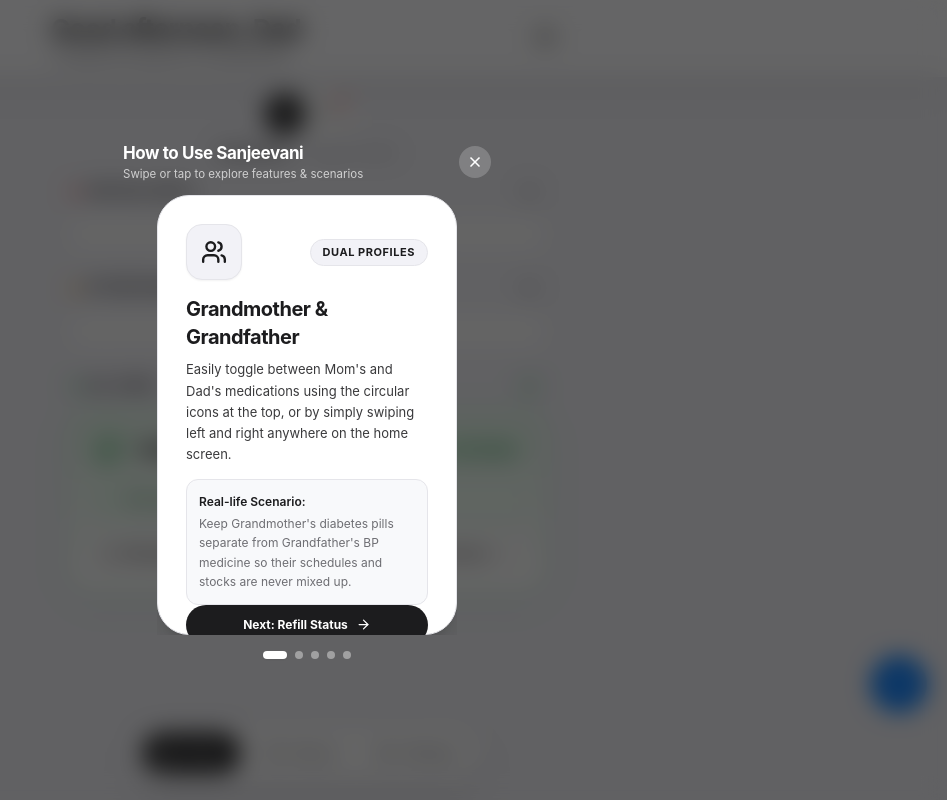
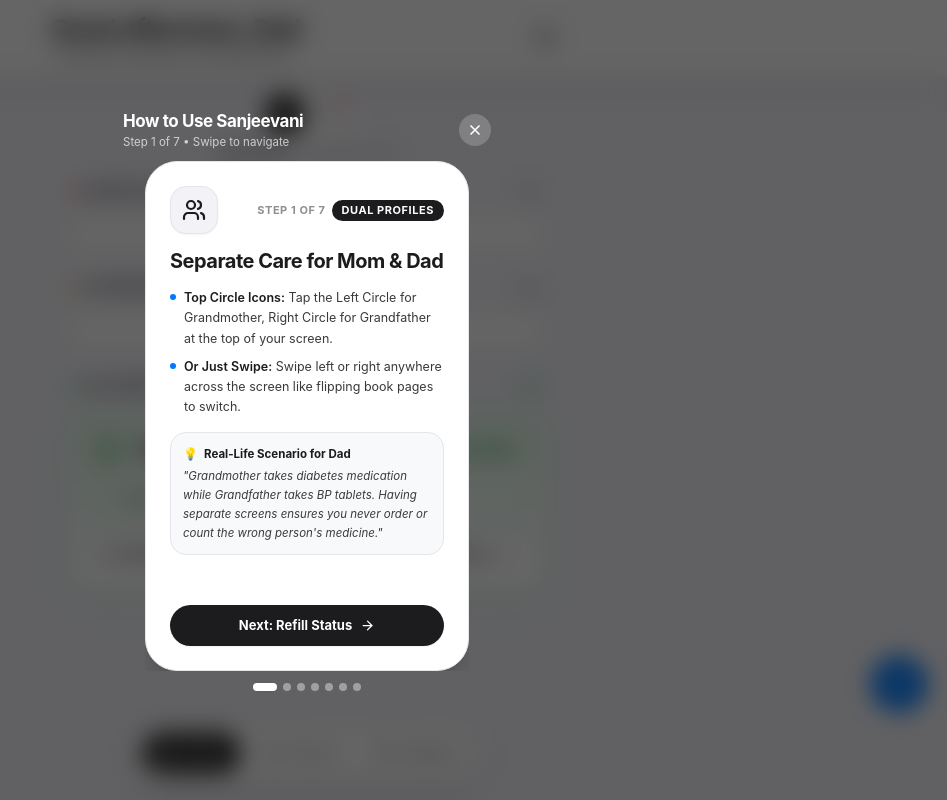
Before and after one commit to sauhardoroy/sanjeevani, a React (Vite) app: page / in a window 1280 px wide. Shown: the whole page, without its empty margins (333-1280 px from the left). Built offline with nearby package versions, Linux system fonts and the light colour scheme.

Commit message:
feat: standardize intro walkthrough with 7 step-by-step cards and clear scenarios

```diff
--- a/src/components/guide/AppGuideModal.jsx
+++ b/src/components/guide/AppGuideModal.jsx
@@ -10,13 +10,15 @@
   Users,
   AlertCircle,
   Layers,
-  CheckCircle2,
+  PlusCircle,
+  ClipboardCheck,
   MessageCircle,
-  ChevronRight,
-  ArrowRight
+  ShieldCheck,
+  ArrowRight,
+  CheckCircle2
 } from 'lucide-react';
 
-const ITEM_WIDTH = 300;
+const ITEM_WIDTH = 324;
 const GAP = 16;
 const CONTAINER_WIDTH = ITEM_WIDTH + GAP;
 const DRAG_BUFFER = 40;
@@ -31,47 +33,147 @@
 const GUIDE_CARDS = [
   {
     id: 1,
+    step: 1,
     badge: 'Dual Profiles',
-    title: 'Grandmother & Grandfather',
+    title: 'Separate Care for Mom & Dad',
     icon: Users,
-    description: 'Easily toggle between Mom\'s and Dad\'s medications using the circular icons at the top, or by simply swiping left and right anywhere on the home screen.',
-    scenario: 'Keep Grandmother\'s diabetes pills separate from Grandfather\'s BP medicine so their schedules and stocks are never mixed up.',
+    instructions: [
+      {
+        label: 'Top Circle Icons',
+        text: 'Tap the Left Circle for Grandmother, Right Circle for Grandfather at the top of your screen.',
+      },
+      {
+        label: 'Or Just Swipe',
+        text: 'Swipe left or right anywhere across the screen like flipping book pages to switch.',
+      },
+    ],
+    scenario: 'Grandmother takes diabetes medication while Grandfather takes BP tablets. Having separate screens ensures you never order or count the wrong person\'s medicine.',
     cta: 'Next: Refill Status',
   },
   {
     id: 2,
-    badge: 'Smart Sections',
-    title: 'Instant Refill Alerts',
+    step: 2,
+    badge: 'Refill Urgency',
+    title: '3 Instant Color Sections',
     icon: AlertCircle,
-    description: 'All medicines are automatically sorted into 3 clear sections: Critical Refill (🔴), Attention Required (🟡), and All Good (🟢) based on daily depletion.',
-    scenario: 'Glance at the home screen before visiting or ordering from 1mg/Apollo. If any medicine is in the Critical section, you know to reorder immediately.',
+    instructions: [
+      {
+        label: '🔴 Critical Refill',
+        text: 'Less than 7 days of medicine left in the house. Place a pharmacy order now.',
+      },
+      {
+        label: '🟡 Attention Required',
+        text: 'Active strip has only 2–3 pills left, or stock is running low.',
+      },
+      {
+        label: '🟢 All Good',
+        text: 'Plenty of medicine safe in reserve for more than 14 days.',
+      },
+    ],
+    scenario: 'Before calling Apollo Pharmacy or opening 1mg on your phone, check the top red section. If it\'s empty, your parents have plenty of supply.',
     cta: 'Next: Blister Strips',
   },
   {
     id: 3,
-    badge: 'Blister Foils',
-    title: 'Drop Zone Prediction',
+    step: 3,
+    badge: 'Active Strips',
+    title: 'Blister Pack "Drop Zone"',
     icon: Layers,
-    description: 'Expand any medicine card to view the physical silver blister pack. Sanjeevani predicts the "Drop Zone" when only 2–3 pills remain on an open strip.',
-    scenario: 'Grandparents often discard or open a new strip early when 2–3 pills are left. Sanjeevani accounts for this so you\'re never caught by an empty box.',
+    instructions: [
+      {
+        label: 'Tap Any Card',
+        text: 'Expand any medicine card to view the physical blister pack and individual pill bubbles.',
+      },
+      {
+        label: 'The "Drop Zone"',
+        text: 'Sanjeevani warns you with an amber tag when only 2–3 pills remain on an open strip.',
+      },
+    ],
+    scenario: 'Elderly parents often discard nearly-finished strips early, or open a fresh strip while 2 pills remain on the old one. Sanjeevani accounts for this so you don\'t get surprised.',
+    cta: 'Next: Adding Medicines',
+  },
+  {
+    id: 4,
+    step: 4,
+    badge: 'Prescriptions',
+    title: 'Adding a New Medicine',
+    icon: PlusCircle,
+    instructions: [
+      {
+        label: 'Floating (+) Button',
+        text: 'Tap the circular (+) button at the bottom right corner of the home screen.',
+      },
+      {
+        label: 'Select Profile',
+        text: 'Choose whether the prescription is for Grandmother or Grandfather.',
+      },
+      {
+        label: 'Set Dose & Packs',
+        text: 'Enter daily frequency (Morning, Noon, Night) and total unopened strips delivered.',
+      },
+    ],
+    scenario: 'Doctor prescribed a new tablet after their hospital checkup? Add it once in 20 seconds, and Sanjeevani tracks daily consumption automatically.',
     cta: 'Next: Physical Count',
   },
   {
-    id: 4,
-    badge: 'Physical Count',
-    title: 'Match Actual Strips',
-    icon: CheckCircle2,
-    description: 'Tap "Details & Actions" ➔ "Match Count" to tap physical blister dots directly and adjust counts. Tap "+ Found Another Open Strip" if multiple strips are in use.',
-    scenario: 'During your visit, tap the blister bubbles to match what is physically in their medicine box with one touch, or tap "Count Matches" if all is in sync.',
-    cta: 'Next: WhatsApp Updates',
+    id: 5,
+    step: 5,
+    badge: 'Physical Audit',
+    title: 'Weekend Visit Count Match',
+    icon: ClipboardCheck,
+    instructions: [
+      {
+        label: 'Details & Actions',
+        text: 'Tap "Details & Actions" on any card when you visit them at home.',
+      },
+      {
+        label: 'Tap the Dots',
+        text: 'Tap "Match Count" and tap the pill bubbles to match what is physically in their box.',
+      },
+      {
+        label: '+ Multiple Strips',
+        text: 'Tap "+ Found Another Open Strip" if you find multiple opened packs in use.',
+      },
+    ],
+    scenario: 'Visiting on Sunday? Check their medicine basket. If counts match what the app expects, tap "Count Matches" in 1 second. If pills were skipped, tap to sync.',
+    cta: 'Next: Family Sharing',
   },
   {
-    id: 5,
-    badge: 'Family Updates',
-    title: 'WhatsApp & History',
+    id: 6,
+    step: 6,
+    badge: 'Family Sharing',
+    title: '1-Tap WhatsApp Updates',
     icon: MessageCircle,
-    description: 'Tap "WhatsApp" on any card to send an instant, pre-formatted inventory update to your family or siblings without having to type anything.',
-    scenario: 'Keep your siblings informed in seconds: "Mom has 14 days of Metformin safe, 2 full strips remaining." Check the History tab to see past logs.',
+    instructions: [
+      {
+        label: 'WhatsApp Button',
+        text: 'Tap the green WhatsApp button located directly on any medicine card.',
+      },
+      {
+        label: 'Zero Typing Needed',
+        text: 'A clean, pre-formatted inventory summary opens directly in WhatsApp ready to send.',
+      },
+    ],
+    scenario: 'Need your sibling or spouse to buy medicines on their commute home? Tap WhatsApp to send: "Mom has 12 days left of Metformin, 2 full strips remaining."',
+    cta: 'Next: Peace of Mind',
+  },
+  {
+    id: 7,
+    step: 7,
+    badge: 'Peace of Mind',
+    title: 'Zero Tech for Parents',
+    icon: ShieldCheck,
+    instructions: [
+      {
+        label: 'No App for Parents',
+        text: 'Your elderly parents never touch or struggle with this smartphone app.',
+      },
+      {
+        label: 'History Tab',
+        text: 'Check the History tab at the bottom to see past verification dates and counts.',
+      },
+    ],
+    scenario: 'Keep all tracking in your pocket as the caring child. You stay in control while your parents take their medications on time without confusion.',
     cta: 'Got It, Let\'s Start',
   },
 ];
@@ -101,7 +203,7 @@
     <motion.div
       style={{
         width: ITEM_WIDTH,
-        height: 440,
+        height: 510,
         rotateY,
         flexShrink: 0,
       }}
@@ -109,45 +211,60 @@
       className="
         flex flex-col justify-between
         rounded-[32px] border-[1.6px] border-[#E5E5EA] bg-white
-        p-6 sm:p-7 shadow-xl cursor-grab active:cursor-grabbing select-none
+        p-6 shadow-xl cursor-grab active:cursor-grabbing select-none
       "
     >
-      <div>
-        {/* Top Icon & Badge Row */}
-        <div className="flex items-center justify-between mb-4">
-          <div className="flex h-14 w-14 items-center justify-center rounded-2xl bg-[#F2F2F7] border border-[#E5E5EA] text-[#1C1C1E] shadow-xs">
-            <Icon size={26} strokeWidth={2.2} />
+      <div className="flex flex-col">
+        {/* Top Header: Icon + Step Counter Badge */}
+        <div className="flex items-center justify-between mb-3.5">
+          <div className="flex h-12 w-12 items-center justify-center rounded-2xl bg-[#F2F2F7] border border-[#E5E5EA] text-[#1C1C1E] shadow-xs">
+            <Icon size={24} strokeWidth={2.2} />
           </div>
-          <span className="text-[11px] font-bold uppercase tracking-wider px-3 py-1 rounded-full bg-[#F2F2F7] text-[#1C1C1E] border border-[#E5E5EA]">
-            {item.badge}
-          </span>
+          <div className="flex items-center gap-1.5">
+            <span className="text-[11px] font-bold text-[#8E8E93] uppercase tracking-wider">
+              Step {item.step} of {itemCount}
+            </span>
+            <span className="text-[11px] font-bold uppercase tracking-wider px-2.5 py-0.5 rounded-full bg-[#1C1C1E] text-white">
+              {item.badge}
+            </span>
+          </div>
         </div>
 
         {/* Title */}
-        <h3 className="text-[20px] font-bold text-[#1C1C1E] tracking-tight leading-snug mb-2">
+        <h3 className="text-[19px] sm:text-[20px] font-bold text-[#1C1C1E] tracking-tight leading-snug mb-3">
           {item.title}
         </h3>
 
-        {/* Feature Explanation */}
-        <p className="text-[13px] text-[#3A3A3C] leading-relaxed mb-3.5">
-          {item.description}
-        </p>
+        {/* Formatted Instructions List */}
+        <div className="flex flex-col gap-2 mb-3.5">
+          {item.instructions.map((inst, i) => (
+            <div key={i} className="flex items-start gap-2 text-[12px] sm:text-[12.5px] text-[#3A3A3C] leading-relaxed">
+              <span className="w-1.5 h-1.5 rounded-full bg-[#007AFF] mt-1.5 shrink-0" />
+              <span>
+                <strong className="text-[#1C1C1E] font-semibold">{inst.label}:</strong> {inst.text}
+              </span>
+            </div>
+          ))}
+        </div>
 
-        {/* Real-world Scenario Callout */}
-        <div className="rounded-xl bg-[#F8F9FB] border border-[#E5E5EA] p-3 text-[12px] text-[#6E6E73] leading-relaxed">
-          <strong className="text-[#1C1C1E] font-semibold block mb-0.5">Real-life Scenario:</strong>
-          <span>{item.scenario}</span>
+        {/* Real-world Use Case Box */}
+        <div className="rounded-2xl bg-[#F8F9FB] border border-[#E5E5EA] p-3 text-[11.5px] text-[#6E6E73] leading-relaxed">
+          <div className="flex items-center gap-1.5 text-[#1C1C1E] font-bold mb-1">
+            <span className="text-xs">💡</span>
+            <span>Real-Life Scenario for Dad</span>
+          </div>
+          <p className="italic text-[#3A3A3C]">"{item.scenario}"</p>
         </div>
       </div>
 
-      {/* Action Button */}
+      {/* Action CTA Button */}
       <motion.button
         whileHover={{ scale: 1.02 }}
         whileTap={{ scale: 0.96 }}
         onClick={onNext}
         className={`
-          w-full py-3 px-5 rounded-full font-bold text-xs shadow-xs
-          flex items-center justify-center gap-2 transition-colors
+          w-full py-3 px-5 rounded-full font-bold text-xs sm:text-[13px] shadow-xs
+          flex items-center justify-center gap-2 transition-colors mt-2
           ${isLast ? 'bg-[#34C759] text-white hover:bg-green-600' : 'bg-[#1C1C1E] text-white hover:bg-black'}
         `}
       >
@@ -186,7 +303,7 @@
   return (
     <AnimatePresence>
       {isOpen && (
-        <div className="fixed inset-0 z-50 flex items-center justify-center p-4 select-none">
+        <div className="fixed inset-0 z-50 flex items-center justify-center p-3 sm:p-4 select-none">
           {/* Frosted Dark Backdrop */}
           <motion.div
             initial={{ opacity: 0 }}
@@ -205,13 +322,13 @@
             className="relative z-10 flex flex-col items-center max-w-sm w-full"
           >
             {/* Header: Title & Close Button */}
-            <div className="w-full flex items-center justify-between px-2 mb-3 text-white">
+            <div className="w-full flex items-center justify-between px-2 mb-2.5 text-white">
               <div>
                 <h2 className="text-[17px] font-bold tracking-tight">
                   How to Use Sanjeevani
                 </h2>
                 <p className="text-[11.5px] text-white/70">
-                  Swipe or tap to explore features & scenarios
+                  Step {currentIndex + 1} of {GUIDE_CARDS.length} • Swipe to navigate
                 </p>
               </div>
               <button
@@ -227,7 +344,7 @@
             {/* 3D Perspective Card Carousel */}
             <div
               className="relative overflow-hidden"
-              style={{ width: ITEM_WIDTH, height: 440 }}
+              style={{ width: ITEM_WIDTH, height: 510 }}
             >
               <motion.div
                 className="flex"
@@ -258,7 +375,7 @@
             </div>
 
             {/* Pagination Indicators */}
-            <div className="mt-4 flex items-center gap-2">
+            <div className="mt-3 flex items-center gap-1.5">
               {GUIDE_CARDS.map((_, i) => (
                 <button
                   key={i}
```
